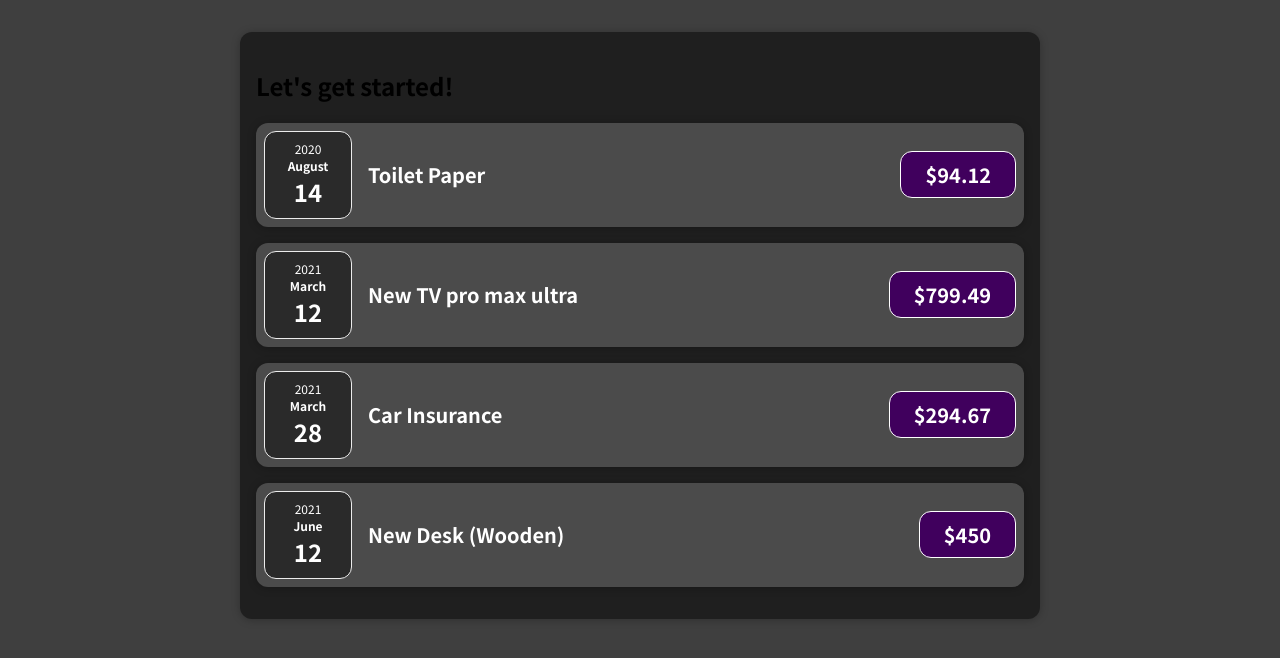
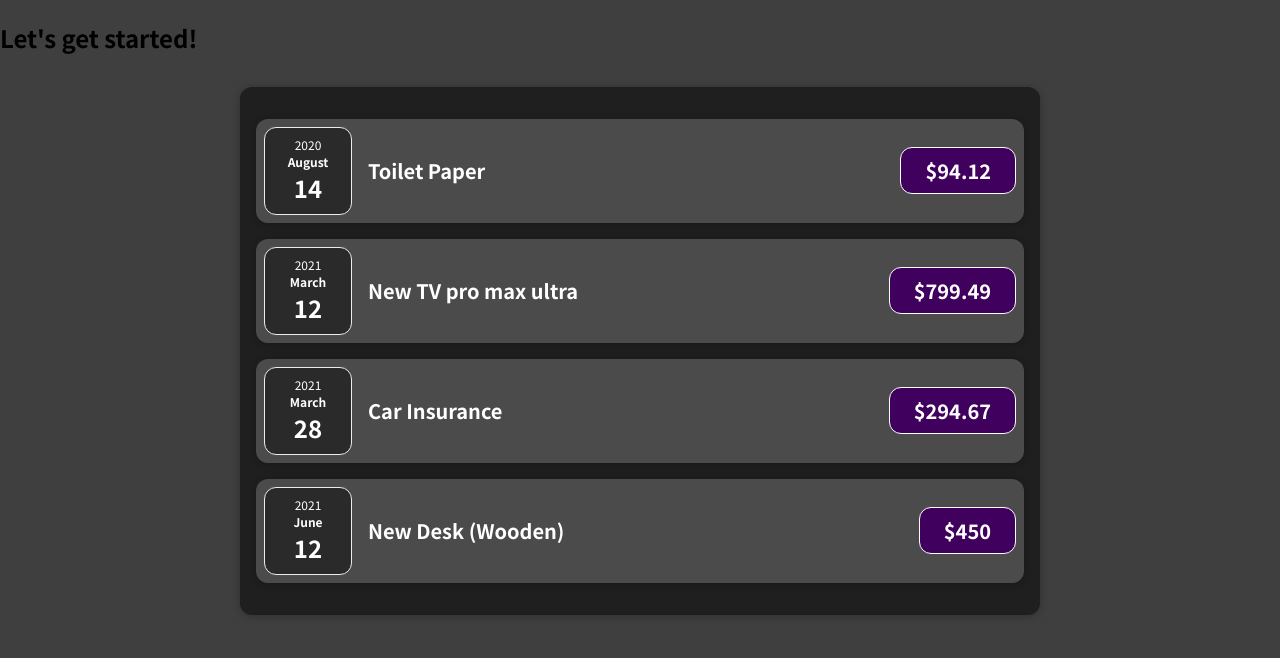
Before and after one commit to Jasvir123/udemy-react, a JavaScript app: page / in a window 1280 px wide. Shown: the top 658 px of the page. Built offline with nearby package versions, Linux system fonts and the light colour scheme.

Commit message:
make html structure look same as instructor's

```diff
--- a/src/App.js
+++ b/src/App.js
@@ -31,13 +31,15 @@ const App = () => {
   ];
 
   return (
-    <Card className="expenses ">
+    <>
       <h2>Let's get started!</h2>
-      {expenses.map((data, index) => (
-        <ExpenseItem data={data} key={index} />
-      ))}
-    </Card>
+      <Card className="expenses ">
+        {expenses.map((data, index) => (
+          <ExpenseItem data={data} key={index} />
+        ))}
+      </Card>
+    </>
   );
-}
+};
 
 export default App;
```
